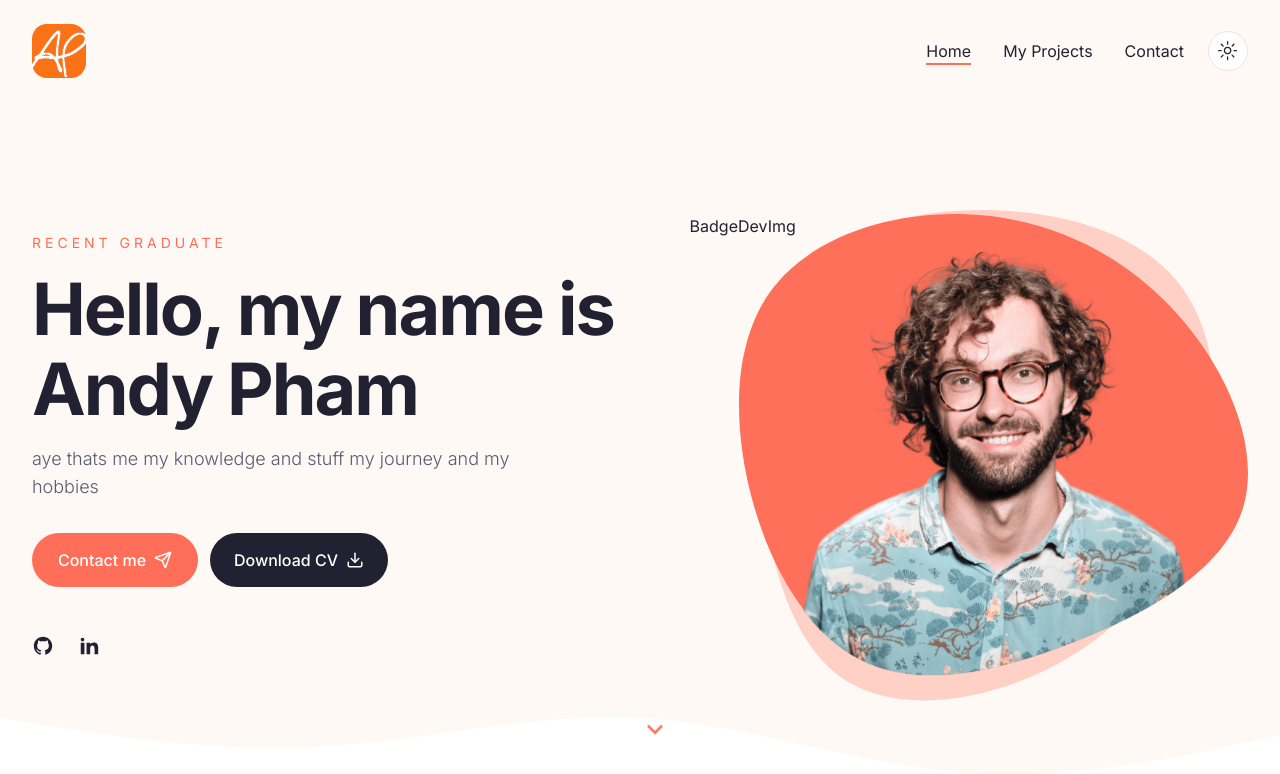
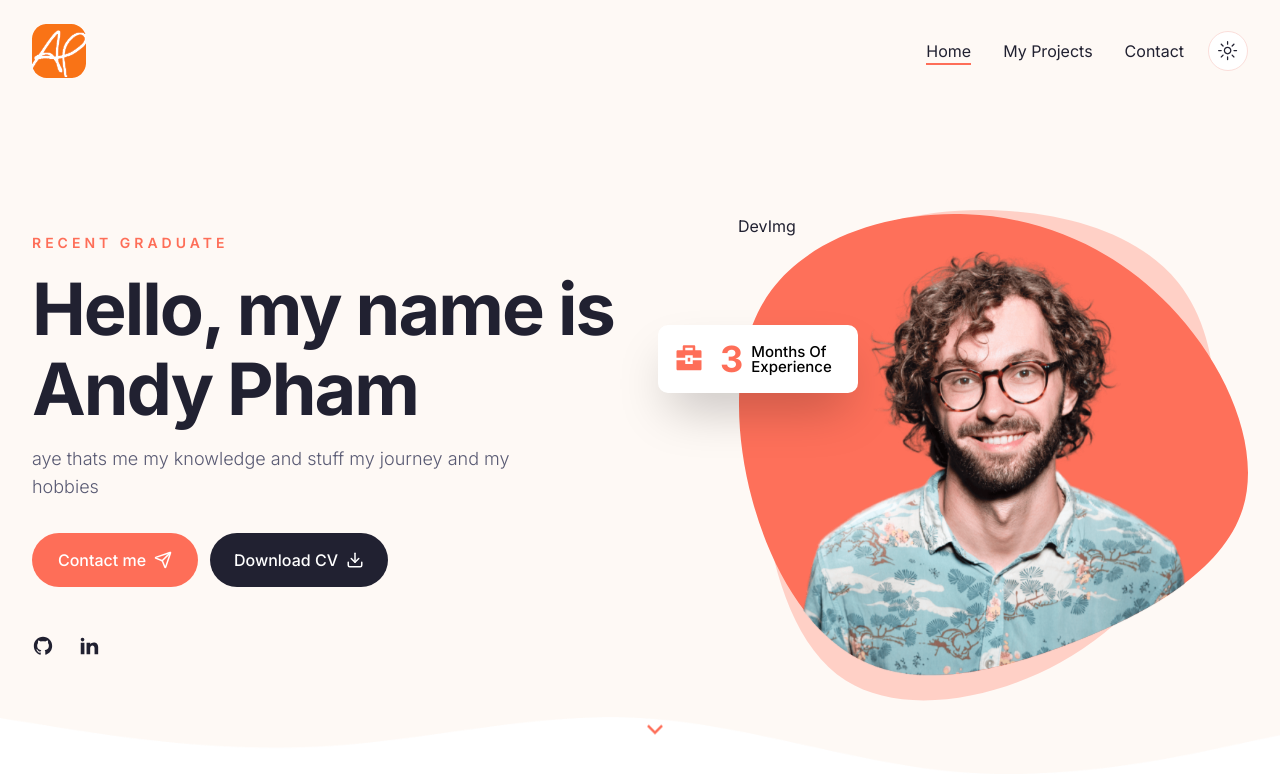
Before and after one commit to APeaHam/portfolio-site, a Next.js app: page / in a window 1280 px wide. Shown: the top 774 px of the page. Built offline with nearby package versions, Linux system fonts and the light colour scheme.

Commit message:
Badge complete

```diff
--- a/app/globals.css
+++ b/app/globals.css
@@ -34,10 +34,10 @@
     }
 
     .dark {
-      --background:  237 22% 20%;
+      --background: 237 22% 20%;
       --foreground: 60 9.1% 97.8%;
       --card: 240 19% 16%;
-      --card-foreground:  300 0% 100%;
+      --card-foreground: 300 0% 100%;
       --popover: 20 14.3% 4.1%;
       --popover-foreground: 60 9.1% 97.8%;
       --primary: 8 99% 67%;
@@ -80,3 +80,7 @@
 .subtitle {
   @apply text-muted-foreground text-lg mb-8 font-light;
 }
+
+.badge {
+  @apply z-10 w-[200px] h-[68px] bg-white dark:backdrop-blur-[44px] shadow-2xl p-4 rounded-[10px] flex items-center gap-x-4;
+}
--- a/components/Badge.jsx
+++ b/components/Badge.jsx
@@ -1,10 +1,20 @@
-'use cliunt';
-import React from 'react'
+'use client'
+
 import CountUp from 'react-countup'
 
-const Badge = () => {
+const Badge = ({ containerStyles, icon, endCountNum, endCountText, badgeText }) => {
     return (
-        <div>Badge</div>
+        <div className={`badge ${containerStyles}`}>
+            <div className='text-3xl text-primary'>{icon}</div>
+            <div className='flex items-center gap-x-2'>
+                <div className='text-4xl leading-none font-bold text-primary'>
+                    <CountUp end={endCountNum} delay={1} duration={4} />
+                    {endCountText}
+                </div>
+                <div className='max-w-[100px] leading-none text-[15px] font-medium text-black'>{badgeText}</div>
+            </div>
+        </div>
+
 
     )
 }
--- a/components/Hero.jsx
+++ b/components/Hero.jsx
@@ -19,7 +19,7 @@
             <div className='flex justify-between gap-x-8'>
                 {/* text */}
                 <div className='flex max-w-[600px] flex-col justify-center mx-auto xl:mx-0 text-center xl:text-left'>
-                    <div className='text-sm uppercase front-semibold mb-4 text-primary tracking-[4px]'>
+                    <div className='text-sm uppercase font-semibold mb-4 text-primary tracking-[4px]'>
                         Recent Graduate
                     </div>
                     <h1 className='h1 mb-4'>Hello, my name is Andy Pham</h1>
@@ -43,7 +43,8 @@
                 </div>
                 {/* image */}
                 <div className='hidden xl:flex relative'>
-                    <Badge />
+                    {/* badge 1 */}
+                    <Badge containerStyles='absolute top-[24%] -left-[5rem]' icon={<RiBriefcase4Fill />} endCountNum={3} badgeText='Months Of Experience' />
                     <div className='bg-hero_shape2_light dark:bg-hero_shape2_dark w-[500px]
                     h-[500px] bg-no-repeat absolute -top-1 -right-2'></div>
                     <DevImg containerStyles='bg-hero_shape w-[510px] h-[462px] bg-no-repeat relative bg-bottom' imgSrc='/hero/developer.png' />
```
